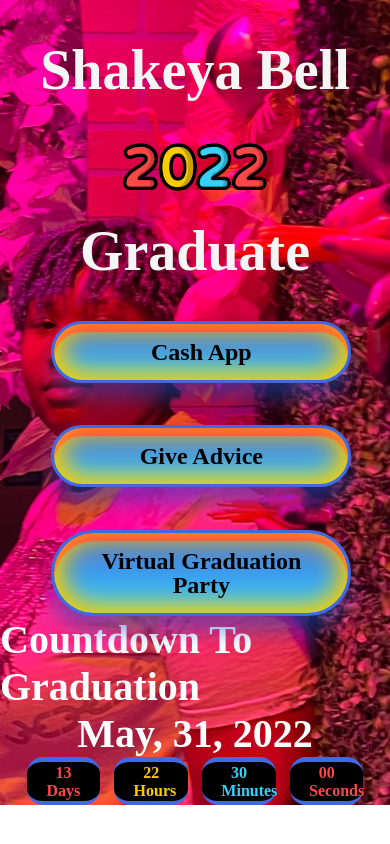
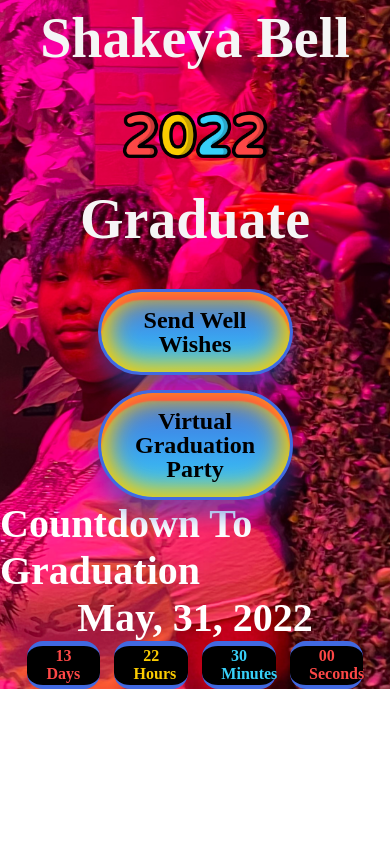
Before and after one commit to shannonasor/graduation-app, a React (Create React App) app: page / in a window 390 px wide. Built offline with nearby package versions, Linux system fonts and the light colour scheme; a web font is replaced by a local one.

Commit message:
adding responsive styles for small, ex small and mobile for landing page

```diff
--- a/src/responsive-components/ex-small-mobile/component.js
+++ b/src/responsive-components/ex-small-mobile/component.js
@@ -26,9 +26,8 @@ function ExSmallMobile() {
 
 
               <div className='buttons-ex-small-mobile'>
-                <button className='button-ex-small-mobile button1-ex-small-mobile'>Cash App</button>
-                <button className='button-ex-small-mobile button2-ex-small-mobile'>Give Advice</button>
-                <button className='button-ex-small-mobile button3-ex-small-mobile'>Virtual Graduation Party</button>
+                <button className='button-ex-small-mobile button1-ex-small-mobile'>Send Well Wishes</button>
+                <button className='button-ex-small-mobile button2-ex-small-mobile'>Virtual Graduation Party</button>
               </div>
 
 
--- a/src/responsive-components/ex-small-mobile/styles.css
+++ b/src/responsive-components/ex-small-mobile/styles.css
@@ -11,6 +11,7 @@
 .Landing-header-div-ex-small-mobile {
   max-width: 90%;
   margin: auto;
+  margin-top: -2em;
 
 }
 
@@ -102,12 +103,15 @@
 /* Buttons */
 
 .buttons-ex-small-mobile {
-  height: 35vh;
+  height: 25vh;
   display: flex;
   flex-direction: column;
   justify-content: space-between;
   max-width: 77%;
-  margin-left: 3.2em;
+  margin: auto;
+  /* margin-top: -2em;
+  margin-bottom: 2em;
+  margin-left: 2.5em; */
 
 }
 
--- a/src/responsive-components/mobile/component.js
+++ b/src/responsive-components/mobile/component.js
@@ -25,9 +25,8 @@ function Mobile() {
               </header>
 
               <div className='buttons-mobile'>
-                <button className='button-mobile button1-mobile'>Cash App</button>
-                <button className='button-mobile button2-mobile'>Give Advice</button>
-                <button className='button-mobile button3-mobile'>Virtual Graduation Party</button>
+              <button className='button-mobile button1-mobile'>Send Well Wishes</button>
+                <button className='button-mobile button2-mobile'>Virtual Graduation Party</button>
               </div>
 
               <div className="main-content">
--- a/src/responsive-components/mobile/styles.css
+++ b/src/responsive-components/mobile/styles.css
@@ -11,6 +11,8 @@
 .Landing-header-div-mobile {
   max-width: 90%;
   margin: auto;
+  margin-top: -2em;
+
 
 }
 
@@ -103,12 +105,15 @@
 /* Buttons */
 
 .buttons-mobile {
-  height: 35vh;
+  height: 25vh;
   display: flex;
   flex-direction: column;
   justify-content: space-between;
-  max-width: 77%;
-  margin-left: 3.2em;
+  max-width: 50%;
+  margin: auto;
+  /* margin-top: -2em;
+  margin-bottom: 2em;
+  margin-left: 2.5em; */
 
 }
 
--- a/src/responsive-components/small-mobile/component.js
+++ b/src/responsive-components/small-mobile/component.js
@@ -26,9 +26,8 @@ function SmallMobile() {
 
 
               <div className='buttons-small-mobile'>
-                <button className='button-small-mobile button1-small-mobile'>Cash App</button>
-                <button className='button-small-mobile button2-small-mobile'>Give Advice</button>
-                <button className='button-small-mobile button3-small-mobile'>Virtual Graduation Party</button>
+              <button className='button-small-mobile button1-small-mobile'>Send Well Wishes</button>
+                <button className='button-small-mobile button2-small-mobile'>Virtual Graduation Party</button>
               </div>
 
 
--- a/src/responsive-components/small-mobile/styles.css
+++ b/src/responsive-components/small-mobile/styles.css
@@ -11,6 +11,8 @@
 .Landing-header-div-small-mobile {
   max-width: 90%;
   margin: auto;
+  margin-top: -2em;
+
 
 }
 
@@ -103,13 +105,15 @@
 /* Buttons */
 
 .buttons-small-mobile {
-  height: 35vh;
+  height: 25vh;
   display: flex;
   flex-direction: column;
   justify-content: space-between;
-  max-width: 77%;
-  margin-left: 3.2em;
-
+  max-width: 67%;
+  margin: auto;
+  /* margin-top: -2em;
+  margin-bottom: 2em;
+  margin-left: 2.5em; */
 }
 
 .button-small-mobile {
```
